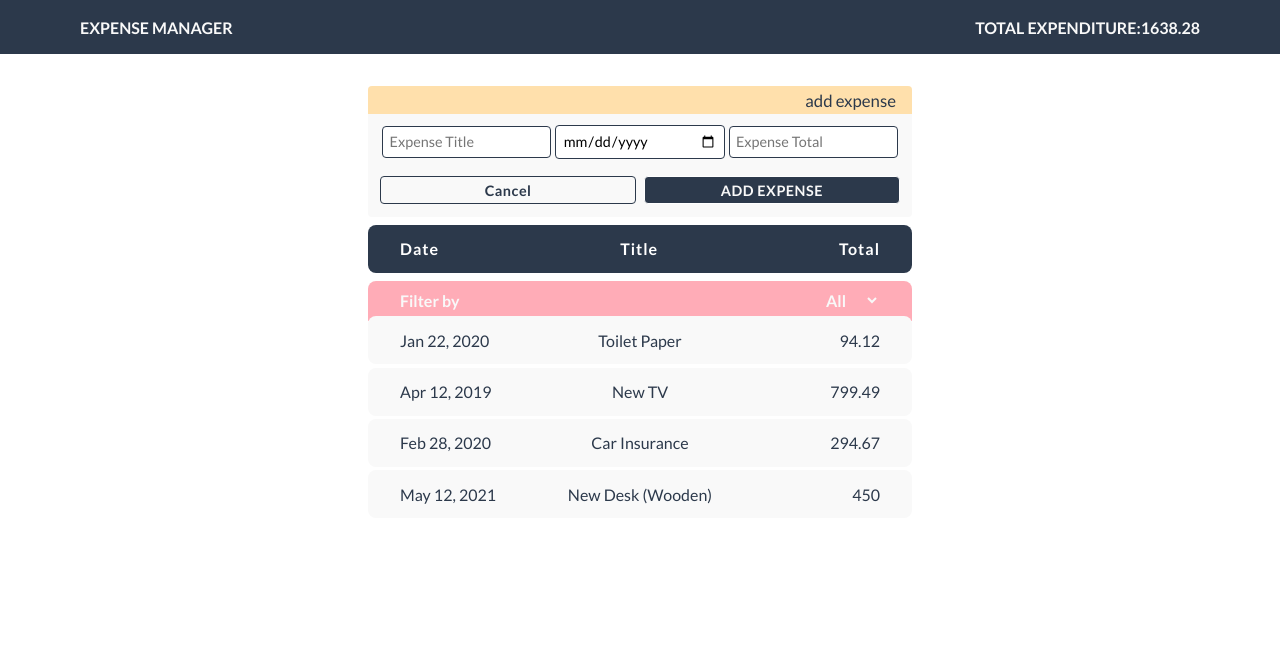
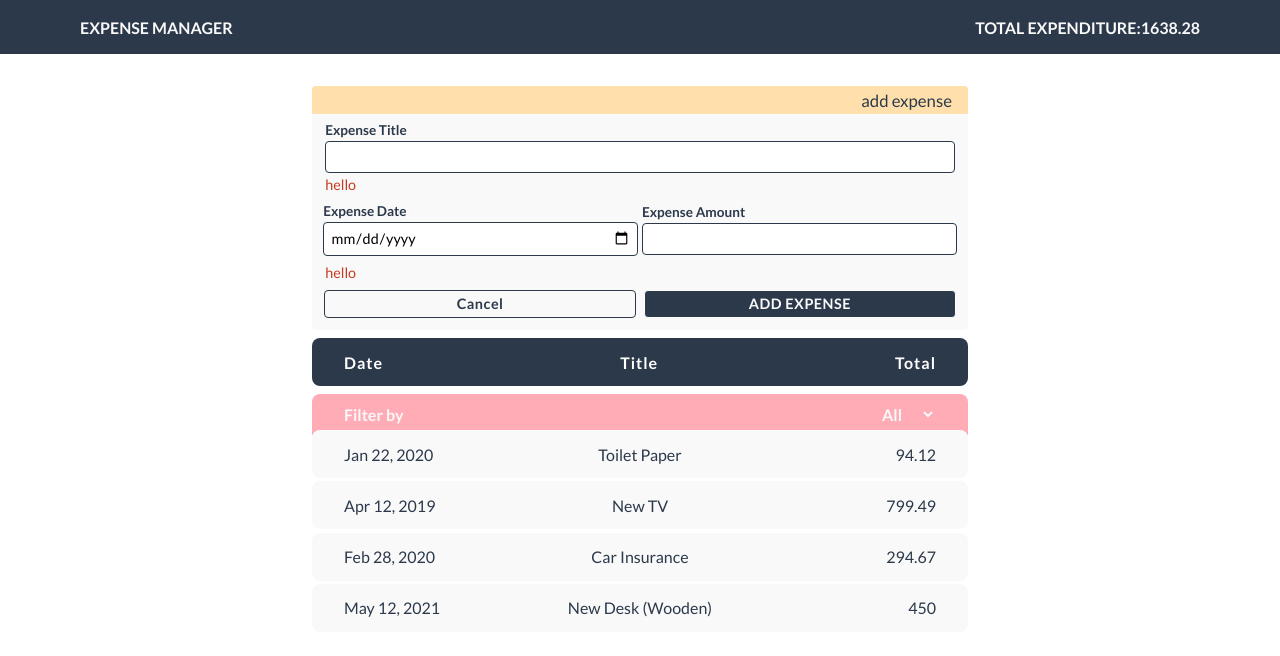
Before and after one commit to mankirats/Expense-Manager, a React (Create React App) app: page / in a window 1280 px wide. Both pictures are taken after a click on the button "Add Expense". Shown: the top 656 px of the page. Built offline with nearby package versions, Linux system fonts and the light colour scheme.

Commit message:
Validations added

```diff
--- a/src/Components/styledComponents.js
+++ b/src/Components/styledComponents.js
@@ -2,7 +2,7 @@ import styled from "styled-components";
 import { devices } from "../devices";
 import { colorPalette } from "./colorPalette";
 
-const { color1, color2, color3, color4, color5 } = colorPalette;
+const { color1, color2, color3, color4, color5, errorCol } = colorPalette;
 
 const ExpenseDiv = styled.div`
     position: relative;
@@ -51,12 +51,23 @@ const ExpenseDate = styled.span`
     overflow-wrap: break-word;
 `;
 const InputContainerDiv = styled.div`
-    width: calc(100% / 3 - 10px);
+    width: calc(100% / 2 - 10px);
     margin: 5px 2px;
 
     @media ${devices.mobileL} {
-        width: calc(100% - 10px);
+        width: calc(100% - 25px);
     }
+`;
+
+const FieldLabel = styled.span`
+    font-size: 0.85rem;
+    font-weight: 600;
+    color: ${color1};
+`;
+
+const TitleContainerDiv = styled.div`
+    width: calc(100% - 20px);
+    margin: 2px 2px;
 `;
 const ButtonContainerDiv = styled.div`
     width: calc(100% - 10px);
@@ -133,13 +144,13 @@ const AppContainer = styled.div`
 `;
 
 const ExpenseContainerDiv = styled.div`
-    width: 45vw;
+    width: calc(35rem + 10vw);
     margin: 1rem 0;
     padding: 1rem;
     /* max-width: 55vw; */
     @media ${devices.mobileL} {
         width: calc(100% - 10px);
-        padding: 2rem;
+        padding: 1rem;
     }
 `;
 
@@ -216,7 +227,7 @@ const ExpenseTotalHeader = styled.span`
 `;
 
 const DisplayExpenseFormContainer = styled.div`
-    height: 3rem;
+    height: 4rem;
     width: 100%;
     background: ${color3};
     display: grid;
@@ -225,7 +236,7 @@ const DisplayExpenseFormContainer = styled.div`
     margin: 1rem 0;
 `;
 const DisplayExpenseFormButton = styled.button`
-    height: 2rem;
+    height: 2.5rem;
     width: 8rem;
     outline: none;
     border: 0;
@@ -236,7 +247,17 @@ const DisplayExpenseFormButton = styled.button`
     background: ${color1};
 `;
 
+const Validations = styled.div`
+    color: ${errorCol};
+    width: calc(100% - 20px);
+    font-weight: 500;
+    font-size: 0.9rem;
+    text-align: justify;
+`;
+
 export {
+    TitleContainerDiv,
+    Validations,
     InputContainerDiv,
     ButtonContainerDiv,
     CancelButton,
@@ -259,4 +280,5 @@ export {
     ExpenseHeaderDiv,
     FilterYearDiv,
     PageHeader,
+    FieldLabel,
 };
--- a/src/Forms/AddExpense.js
+++ b/src/Forms/AddExpense.js
@@ -1,5 +1,5 @@
 import React, { useState } from "react";
-import styled from "styled-components";
+
 import {
     FormTitle,
     FormContainer,
@@ -9,6 +9,9 @@ import {
     CancelButton,
     InputContainerDiv,
     ButtonContainerDiv,
+    TitleContainerDiv,
+    Validations,
+    FieldLabel,
 } from "../Components/styledComponents";
 
 function AddExpense(props) {
@@ -31,32 +34,42 @@ function AddExpense(props) {
         props.onSubmitForm(expenseItem);
     };
 
+    const errors = {
+        titleLessThan5Char: "Expense title should be minimum 5 characters.",
+        noTitle: "Please enter Expense Title",
+    };
+
+    // if (this.state.touched.expenseTitle) {
+    // }
+
     return (
         <FormContainer>
             <FormTitle>add expense</FormTitle>
             <StyledForm onSubmit={submitForm}>
-                <InputContainerDiv>
+                <TitleContainerDiv>
+                    <FieldLabel>Expense Title</FieldLabel>
                     <InputField
                         type="text"
                         name="title"
                         id="title"
                         value={expenseItem.expenseTitle}
-                        placeholder="Expense Title"
+                        // placeholder="Expense Title"
                         onChange={(e) =>
                             setExpenseItem((prevState) => ({
                                 ...prevState,
-                                expenseTitle: e.target.value,
+                                expenseTitle: e.target.value.trim(),
                             }))
                         }
                     />
-                </InputContainerDiv>
-
+                    <Validations>hello</Validations>
+                </TitleContainerDiv>
                 <InputContainerDiv>
+                    <FieldLabel>Expense Date</FieldLabel>
                     <InputField
                         type="date"
                         name="date"
                         id="date"
-                        placeholder="Expense Date"
+                        // placeholder="Expense Date"
                         value={expenseItem.expenseDate}
                         onChange={(e) =>
                             setExpenseItem((prevState) => ({
@@ -66,12 +79,15 @@ function AddExpense(props) {
                         }
                     />
                 </InputContainerDiv>
+
                 <InputContainerDiv>
+                    <FieldLabel>Expense Amount</FieldLabel>
+
                     <InputField
                         type="number"
                         name="total"
                         id="total"
-                        placeholder="Expense Total"
+                        // placeholder="Expense Total"
                         value={expenseItem.expenseTotal}
                         onChange={(e) =>
                             setExpenseItem((prevState) => ({
@@ -81,6 +97,7 @@ function AddExpense(props) {
                         }
                     />
                 </InputContainerDiv>
+                <Validations>hello</Validations>
                 <ButtonContainerDiv>
                     <CancelButton onClick={props.cancelForm}>
                         Cancel
```
